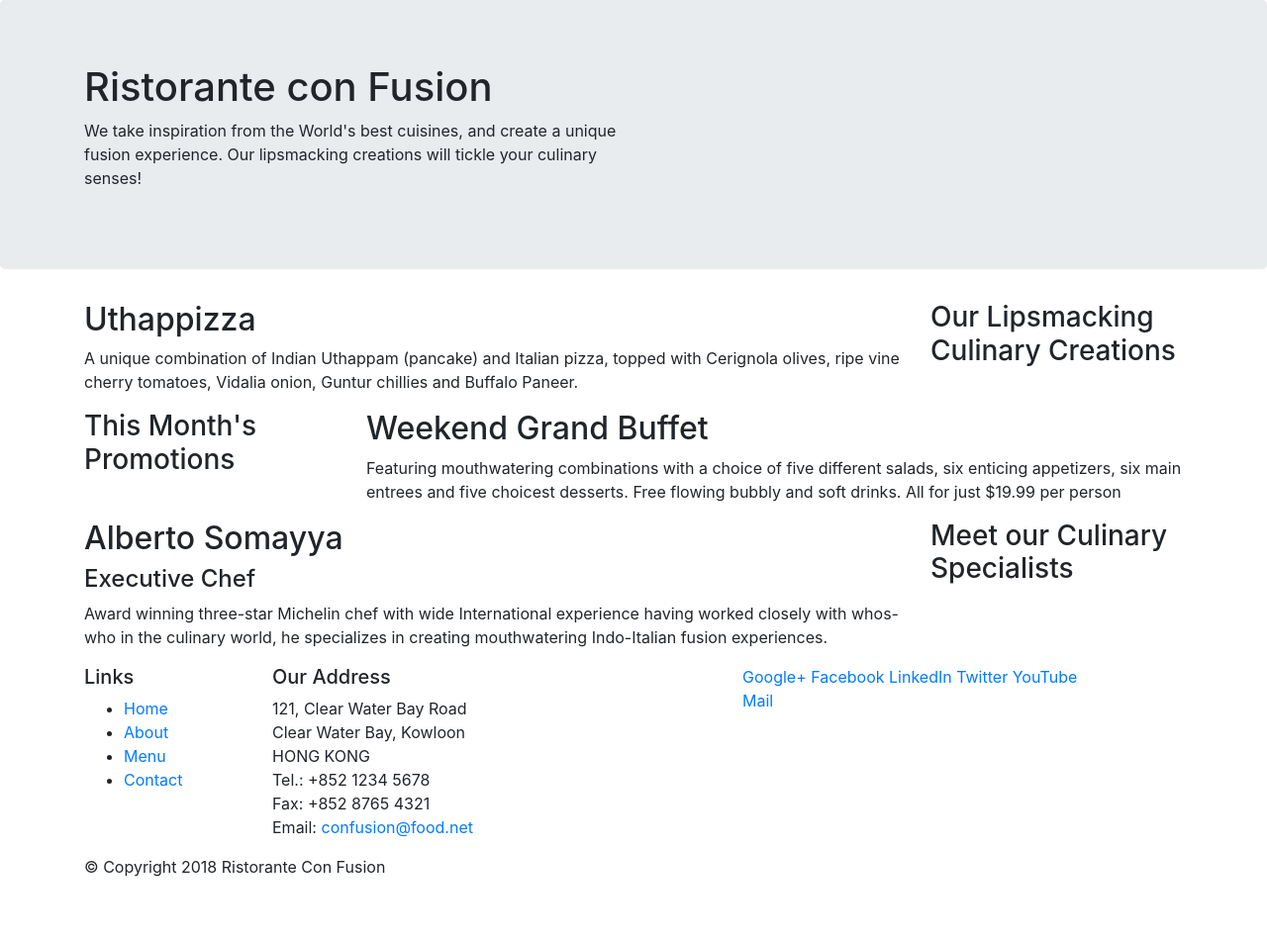
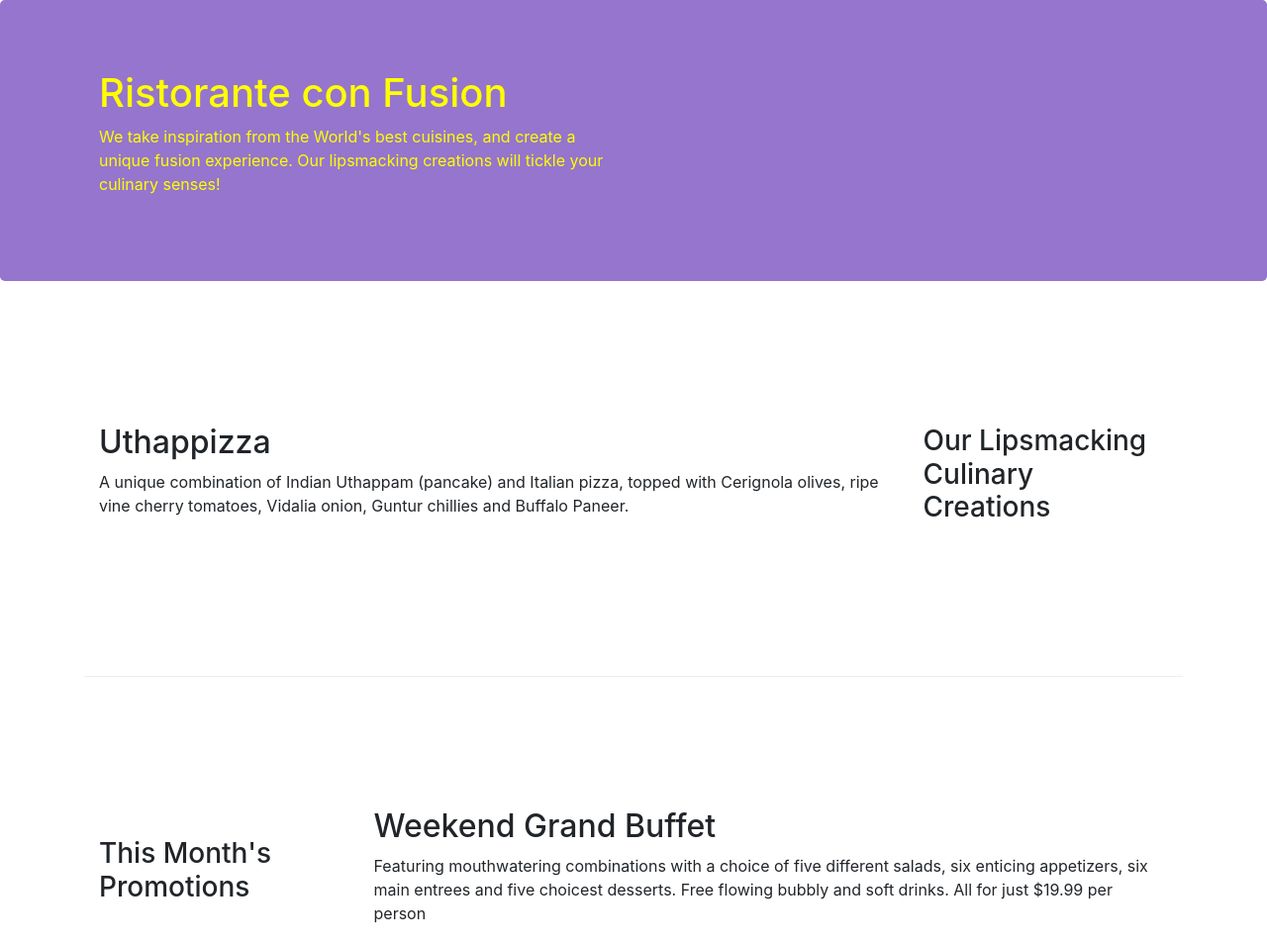
Before and after one commit to mehulgithub-1903/Rest-WEBSITE, a website: page index.html in a window 1280 px wide. Shown: the top 954 px of the page at 99% size. Before the commit the page ends 904 px from the top, so only its background shows below. Drawn offline with nearby package versions, Linux system fonts and the light colour scheme.

Commit message:
bootStrap grid part 2

```diff
--- /dev/null
+++ b/css/styles.css
@@ -0,0 +1,28 @@
+.row-header{
+    margin:0px auto;
+    padding:0px auto;
+}
+
+.row-content {
+    margin:0px auto;
+    padding: 50px 0px 50px 0px;
+    border-bottom: 1px ridge;
+    min-height:400px;
+}
+
+.footer{
+    background-color: #D1C4E9;
+    margin:0px auto;
+    padding: 20px 0px 20px 0px;
+}
+.jumbotron {
+    padding:70px 30px 70px 30px;
+    margin:0px auto;
+    background: #9575CD ;
+    color:yellow;
+}
+.address{
+    font-size:80%;
+    margin:0px;
+    color:#0f0f0f;
+}
--- a/index.html
+++ b/index.html
@@ -9,14 +9,15 @@
 
    <!-- Bootstrap CSS -->
    <link rel="stylesheet" href="node_modules/bootstrap/dist/css/bootstrap.min.css">
+   <link rel="stylesheet" href="css/styles.css">
     <title>Ristorante Con Fusion</title>
 </head>
 
 <body>
 
-    <header class="jumbotron">
+    <header class="jumbotron " >
         <div class="container">
-            <div class="row">
+            <div class="row row-header">
                 <div class="col-12 col-sm-6">
                     <h1>Ristorante con Fusion</h1>
                     <p>We take inspiration from the World's best cuisines, and create a unique fusion experience. Our lipsmacking creations will tickle your culinary senses!</p>
@@ -29,7 +30,7 @@
     </header>
 
     <div class="container">
-        <div class="row">
+        <div class="row row-content align-items-center">
             <div class="col-12 col-sm-4 order-sm-last col-md-3">
                 <h3>Our Lipsmacking Culinary Creations</h3>
             </div>
@@ -40,7 +41,7 @@
         </div>
 
 
-        <div class="row">
+        <div class="row row-content align-items-center">
             <div class="col-12 col-sm-4  col-md-3">
                 <h3>This Month's Promotions</h3>
             </div>
@@ -50,7 +51,7 @@
             </div>
         </div>
 
-        <div class="row">
+        <div class="row row-content align-items-center">
             <div  class="col-12 col-sm-4 order-sm-last  col-md-3">
                 <h3>Meet our Culinary Specialists</h3>
             </div>
@@ -62,12 +63,12 @@
         </div>
     </div>
 
-    <footer >
+    <footer class="footer" >
         <div class="container">
-            <div class="row">
+            <div class="row ">
                 <div class="col-4 col-sm-2">
                     <h5>Links</h5>
-                    <ul>
+                    <ul class="list-unstyled">
                         <li><a href="#">Home</a></li>
                         <li><a href="#">About</a></li>
                         <li><a href="#">Menu</a></li>
@@ -76,7 +77,7 @@
                 </div>
                 <div class="col-7 col-sm-5">
                     <h5>Our Address</h5>
-                    <address>
+                    <address class="address">
 		              121, Clear Water Bay Road<br>
 		              Clear Water Bay, Kowloon<br>
 		              HONG KONG<br>
@@ -85,8 +86,8 @@
 		              Email: <a href="mailto:confusion@food.net">confusion@food.net</a>
 		           </address>
                 </div>
-                <div class="col-12 col-sm-4">
-                    <div>
+                <div class="col-12 col-sm-4 align-self-center">
+                    <div class="text-center">
                         <a href="http://google.com/+">Google+</a>
                         <a href="http://www.facebook.com/profile.php?id=">Facebook</a>
                         <a href="http://www.linkedin.com/in/">LinkedIn</a>
@@ -96,7 +97,7 @@
                     </div>
                 </div>
            </div>
-           <div class="row">
+           <div class="row justify-content-center">
                 <div class="col-auto">
                     <p>© Copyright 2018 Ristorante Con Fusion</p>
                 </div>
```
